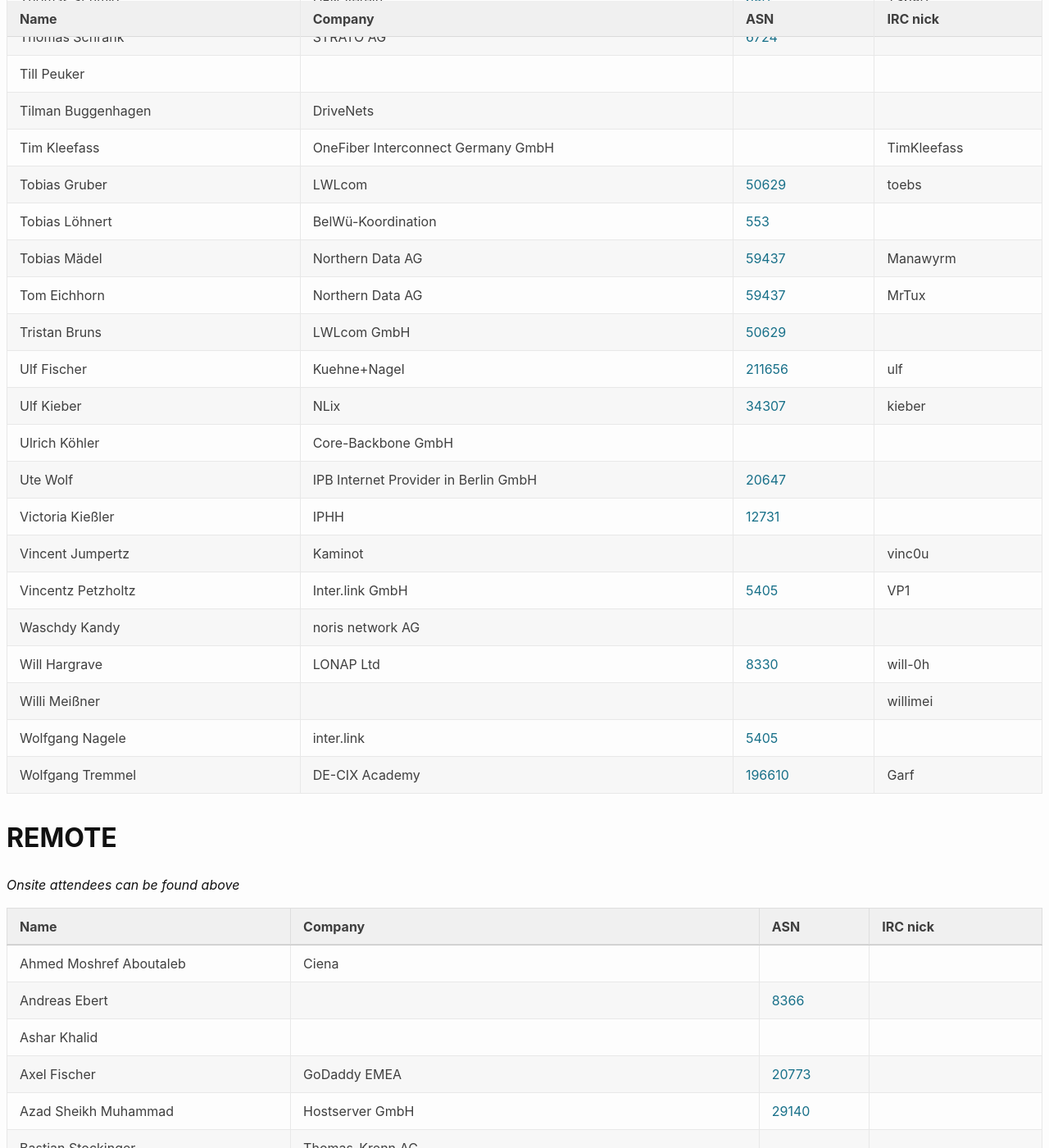
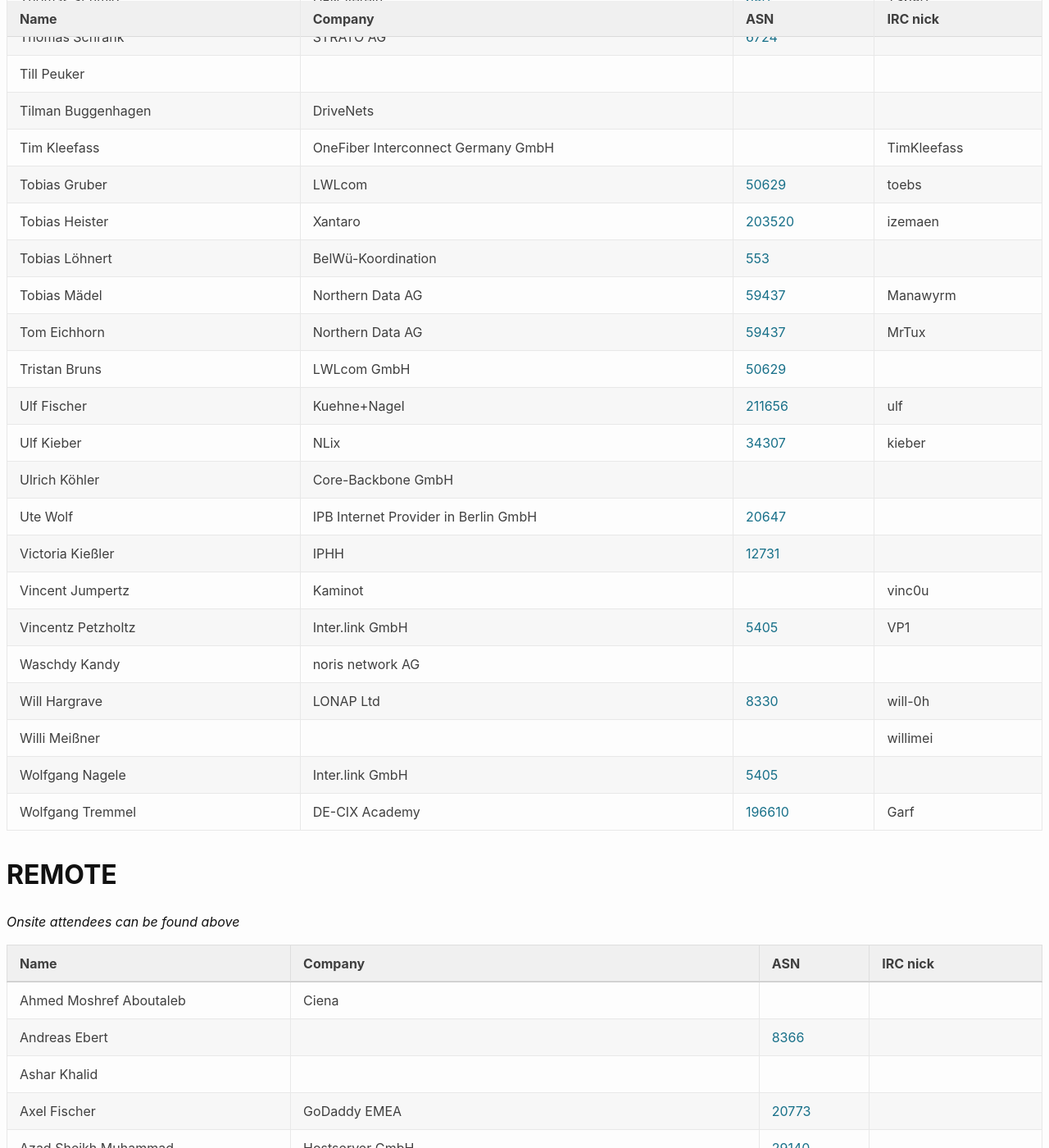
Before and after one commit to denog/pretix-attendeelist, a Jekyll site: the page built from denog14/index.md, in a window 1280 px wide and 1400 px high, scrolled down 10369 px. Shown: the whole window at 82% size. Built offline with Jekyll 4.4.1, drawn with Linux system fonts in a browser that asks for light colours.

Commit message:
Latest data: Thu Oct 27 07:31:22 UTC 2022

```diff
--- a/_data/attendees_denog14_onsite.json
+++ b/_data/attendees_denog14_onsite.json
@@ -1392,6 +1392,12 @@
     "asn": "50629"
   },
   {
+    "name": "Tobias Heister",
+    "company": "Xantaro",
+    "irc": "izemaen",
+    "asn": "203520"
+  },
+  {
     "name": "Tobias Löhnert",
     "company": "BelWü-Koordination",
     "irc": null,
@@ -1477,7 +1483,7 @@
   },
   {
     "name": "Wolfgang Nagele",
-    "company": "inter.link",
+    "company": "Inter.link GmbH",
     "irc": null,
     "asn": "5405"
   },
```
